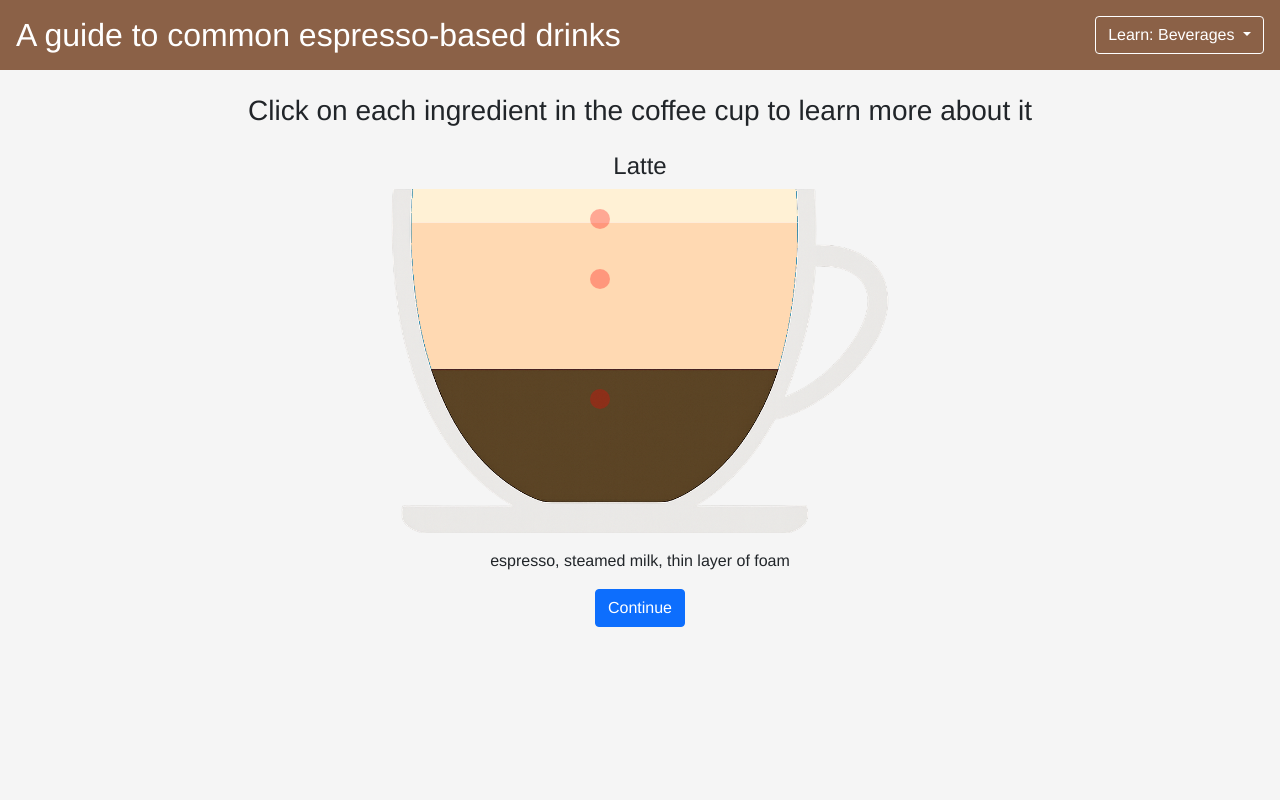
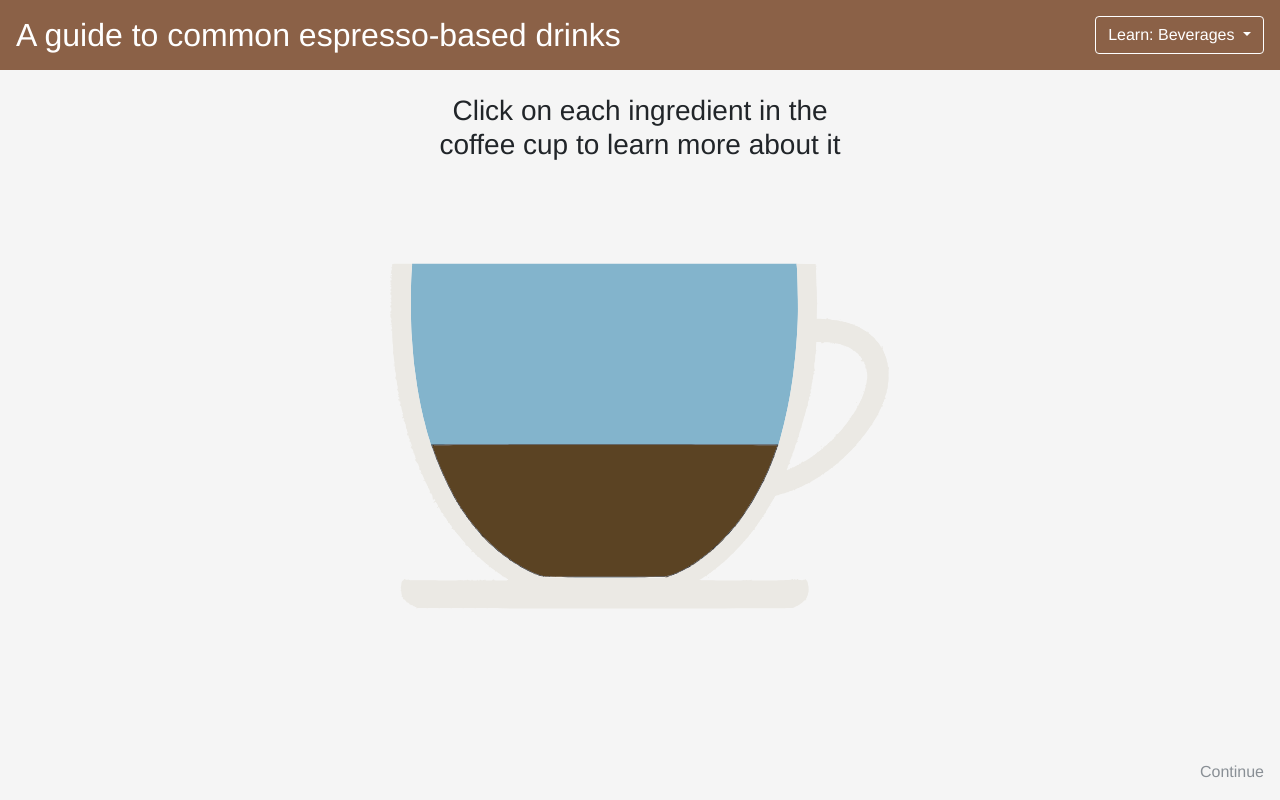
Before and after one commit to meifactor/Know-Your-Coffee, a Flask app: page /learn/beverages in a window 1280 px wide. Run offline with Flask 3, Linux system fonts and the light colour scheme; parts of the project's set-up code (start-up, migrations or seed data) failed here and were passed over.

Commit message:
improved interactive page: animation, svg, and styles

```diff
--- a/app/static/data/interactive_coffee.json
+++ b/app/static/data/interactive_coffee.json
@@ -1,4 +1,23 @@
 [
+  {
+    "name": "Americano",
+    "description": "A shot of espresso topped up with hot water",
+    "image": "/static/images/americano.svg",
+    "hotspots": [
+      {
+        "id": "espresso",
+        "label": "Espresso",
+        "fillColor": "#5b4323",
+        "info": "Classic espresso base."
+      },
+      {
+        "id": "hot_water",
+        "label": "Hot Water",
+        "fillColor": "#83b4cc",
+        "info": "Hot water."
+      }
+    ]
+  },
   {
     "name": "Latte",
     "description": "espresso, steamed milk, thin layer of foam",
@@ -65,25 +84,6 @@
         "x": 60,
         "y": 100,
         "info": "Rich espresso shot."
-      }
-    ]
-  },
-  {
-    "name": "Americano",
-    "description": "espresso, hot water",
-    "image": "/static/images/americano.png",
-    "hotspots": [
-      {
-        "label": "Hot Water",
-        "x": 60,
-        "y": 60,
-        "info": "Diluted with hot water."
-      },
-      {
-        "label": "Espresso",
-        "x": 60,
-        "y": 120,
-        "info": "Classic espresso base."
       }
     ]
   },
--- a/app/static/js/interactive_coffee.js
+++ b/app/static/js/interactive_coffee.js
@@ -2,66 +2,91 @@ $(document).ready(function () {
   let coffeeData = [];
   let currentIndex = 0;
   const $coffeeData = $("#coffee-data");
-    const $popup = $("#popup");
+  const $popup      = $("#popup");
+  const $continue   = $("#continue-btn");
+
+  // helper for popup
+  function showPopup(el, info) {
+    const offset = $(el).offset();
+    $popup
+      .text(info)
+      .css({
+        top:  offset.top  + "px",
+        left: offset.left + $(el).outerWidth() + "px"
+      })
+      .show();
+  }
 
   function renderCoffee(index) {
-      const coffee = coffeeData[index];
+    currentIndex = index;
+    const coffee   = coffeeData[index];
     const hotspots = coffee.hotspots || [];
 
-      $coffeeData.html(`
-        <div class="text-center">
-          <h4>${coffee.name}</h4>
-          <div class="image-container">
-            <img src="${coffee.image}" alt="${coffee.name}" class="img-fluid mb-3">
-          </div>
-          <p>${coffee.description}</p>
-          <button id="continue-btn" class="btn btn-primary">Continue</button>
-        </div>
-      `);
+    // reset Continue button
+    $continue
+      .prop("disabled", true)
+      .removeClass("enabled")
+      .css({});
 
+    $coffeeData.html(`<div class="image-container"></div>`);
     const $container = $coffeeData.find(".image-container");
+
+    $.get(coffee.image, function(svgData) {
+      const $svg = $(svgData).find("svg")
+        .addClass("img-fluid")
+        .attr({ width: 500, height: 500 });
+
+      $container.html($svg);
+
+      let clickedCount = 0;
+      const total = hotspots.length;
+
       hotspots.forEach(hs => {
-        const $hot = $('<div class="hotspot"></div>')
-          .css({ top: hs.y + 'px', left: hs.x + 'px' })
-          .attr('data-info', hs.info);
-        $container.append($hot);
+        const $region = $svg
+          .find(`[fill="${hs.fillColor}"]`)
+          .addClass("hotspot")
+          .data("clicked", false);
+
+        $region.on("click", function(e) {
+          e.stopPropagation();
+          showPopup(this, hs.info);
+
+          if (!$region.data("clicked")) {
+            $region.data("clicked", true);
+            clickedCount++;
+
+            if (clickedCount === total) {
+              // enable Continue
+              $continue
+                .prop("disabled", false)
+                .addClass("enabled");
+            }
+          }
+        });
+
+        $region.hover(
+          () => $region.addClass("pulse-animation"),
+          () => $region.removeClass("pulse-animation")
+        );
+      });
     });
   }
 
-    // Show popup next to hotspot
-    $(document).on('click', '.hotspot', function (e) {
-      e.stopPropagation();
-      const info = $(this).data('info');
-      const offset = $(this).offset();
-      $popup
-        .text(info)
-        .css({
-          top: offset.top + 'px',
-          left: offset.left + $(this).outerWidth() + 'px'
-        })
-        .show();
+  // advance when enabled
+  $continue.on("click", () => {
+    if ($continue.prop("disabled") || !coffeeData.length) return;
+    $popup.hide();
+    renderCoffee((currentIndex + 1) % coffeeData.length);
   });
 
-    // Hide popup on outside click
-    $(document).on('click', () => {
-      $popup.hide();
-    });
+  // hide popup on outside click
+  $(document).on("click", () => $popup.hide());
 
-    // Load data and render first item
+  // initial load
   $.getJSON("/learn/beverages/data", function (data) {
     coffeeData = data;
-      renderCoffee(currentIndex);
+    if (coffeeData.length) renderCoffee(0);
   }).fail(function () {
     $coffeeData.html("<p class='text-danger'>Failed to load coffee data.</p>");
   });
-
-    // Continue button handler
-    $coffeeData.on("click", "#continue-btn", function () {
-      if (currentIndex < coffeeData.length - 1) {
-        currentIndex++;
-        renderCoffee(currentIndex);
-      } else {
-        $coffeeData.html("<h4 class='text-center'>You're done!</h4>");
-      }
 });
-  });
--- a/app/templates/interactive_coffee.html
+++ b/app/templates/interactive_coffee.html
@@ -24,27 +24,26 @@
     </div>
   </div>
 
-  <!-- style block for image & hotspot sizing -->
+  <!-- style block for image, popup & pulse animation -->
   <style>
-    img {
+    /* force all SVGs/images to be 500×500 */
+    img,
+    svg {
       width: 500px;
       height: 500px;
       object-fit: cover;
     }
-    .image-container {
+
+    /* container to position popup & button, centered */
+    #coffee-container {
       position: relative;
-      display: inline-block;
+      width: 500px;
+      margin: 0 auto;
+      text-align: center;
     }
-    .hotspot {
-      position: absolute;
-      width: 20px;
-      height: 20px;
-      background: rgba(255, 0, 0, 0.3);
-      border-radius: 50%;
-      cursor: pointer;
-    }
+
     .popup {
-      position: absolute;
+      position: fixed; /* offsets map to viewport */
       background: #fff;
       border: 1px solid #ccc;
       padding: 10px;
@@ -53,12 +52,72 @@
       display: none;
       z-index: 1000;
     }
+
+    /* preserve pointer cursor on hotspots */
+    .image-container [fill="#5b4323"],
+    .image-container [fill="#83b4cc"] {
+      cursor: pointer;
+    }
+
+    /* base hotspot transform settings */
+    .hotspot {
+      cursor: pointer;
+      transform-origin: center;
+      transform-box: fill-box;
+    }
+
+    /* pulse animation */
+    @keyframes pulse {
+      0%   { transform: scale(1); }
+      40%  { transform: scale(0.98); }
+      100% { transform: scale(1.02); }
+    }
+    .pulse-animation {
+      animation: pulse 1.5s infinite ease-in-out alternate;
+      opacity: 0.7;
+    }
+
+    /* Continue button: remove underline, light gray when disabled */
+    #continue-btn {
+      position: fixed;
+      bottom: 1rem;
+      right: 1rem;
+      text-decoration: none !important;
+      border: none;
+      background: none;
+      color: #898f95; /* bootstrap text-muted */
+      cursor: default;
+    }
+    #continue-btn:disabled {
+      cursor: default;
+    }
+
+    /* when we add .enabled, switch to real button styling */
+    #continue-btn.enabled {
+      background-color: #8b6147;
+      color: #fff;
+      padding: 0.5rem 1rem;
+      border-radius: 0.25rem;
+      cursor: pointer;
+    }
   </style>
 
-  <h3 class="text-center mb-4">Click on each ingredient in the coffee cup to learn more about it</h3>
+  <h3 class="text-center mb-4">
+    Click on each ingredient in the <br> coffee cup to learn more about it
+  </h3>
 
-  <div id="coffee-data">Loading...</div>
-  <div id="popup" class="popup"></div>
+  <div id="coffee-container">
+    <div id="coffee-data">Loading...</div>
+    <div id="popup" class="popup"></div>
+
+    <!-- starts disabled/light-gray text -->
+    <button
+      id="continue-btn"
+      disabled
+    >
+      Continue
+    </button>
+  </div>
 
   <!-- external JS -->
   <script src="{{ url_for('static', filename='js/interactive_coffee.js') }}"></script>
```
Also changed, not shown: app/static/images/americano.svg (added). Lines whose indentation alone changed are shown as unchanged.
